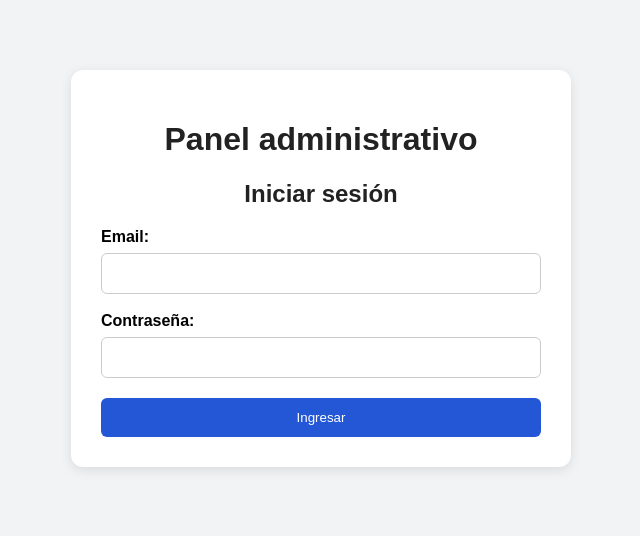
After one commit to NardelliDavid/tp-final-ids, a Flask app: template frontend/templates/admin/login.html in a window 1280 px wide. The commit adds this page. Shown: the top 536 px of the page, without its empty margins (319-959 px from the left). Run offline with Flask 3, Linux system fonts and the light colour scheme; the template is opened without the code that fills it, so the values that code supplies are empty.

Commit message:
Separar login.html y validar_qr.html

```diff
--- a/frontend/app.py
+++ b/frontend/app.py
@@ -49,7 +49,7 @@ def login():
         except requests.RequestException:
             mensaje = "No se pudo conectar con el backend."
 
-    return render_template("admin/validar_qr.html", mensaje=mensaje)
+    return render_template("admin/login.html", mensaje=mensaje)
 
 
 @app.route("/admin/qr", methods=["GET", "POST"])
--- /dev/null
+++ b/frontend/templates/admin/login.html
@@ -0,0 +1,101 @@
+<!DOCTYPE html>
+<html lang="es">
+<head>
+    <meta charset="UTF-8">
+    <meta name="viewport" content="width=device-width, initial-scale=1.0">
+    <title>Administración de entradas</title>
+
+    <style>
+        * {
+            box-sizing: border-box;
+        }
+
+        body {
+            font-family: Arial, sans-serif;
+            background: #f1f3f5;
+            margin: 0;
+            padding: 30px;
+        }
+
+        .contenedor {
+            max-width: 500px;
+            margin: 40px auto;
+            background: white;
+            padding: 30px;
+            border-radius: 12px;
+            box-shadow: 0 3px 12px rgba(0,0,0,0.1);
+        }
+
+        h1, h2 {
+            text-align: center;
+            color: #222;
+        }
+
+        label {
+            display: block;
+            margin-top: 18px;
+            font-weight: bold;
+        }
+
+        input {
+            width: 100%;
+            padding: 12px;
+            margin-top: 7px;
+            border: 1px solid #ccc;
+            border-radius: 6px;
+        }
+
+        button {
+            width: 100%;
+            padding: 12px;
+            margin-top: 20px;
+            background: #2457d6;
+            color: white;
+            border: none;
+            border-radius: 6px;
+            cursor: pointer;
+        }
+
+        button:hover {
+            background: #1742ad;
+        }
+
+        .mensaje {
+            background: #ffe5e5;
+            color: #a00000;
+            padding: 12px;
+            border-radius: 6px;
+            margin-top: 15px;
+        }
+    </style>
+</head>
+
+<body>
+
+    <div class="contenedor">
+
+            <h1>Panel administrativo</h1>
+            <h2>Iniciar sesión</h2>
+
+            <form method="POST" action="{{ url_for('login') }}">
+
+                <label>Email:</label>
+                <input type="" name="email" required>
+
+                <label>Contraseña:</label>
+                <input type="password" name="password" required>
+
+                <button type="submit">Ingresar</button>
+
+            </form>
+
+            {% if mensaje %}
+                <div class="mensaje">
+                    {{ mensaje }}
+                </div>
+            {% endif %}
+
+    </div>
+
+</body>
+</html>
```
Also changed, not shown: frontend/templates/admin/validar_qr.html (+0 -25 lines).
